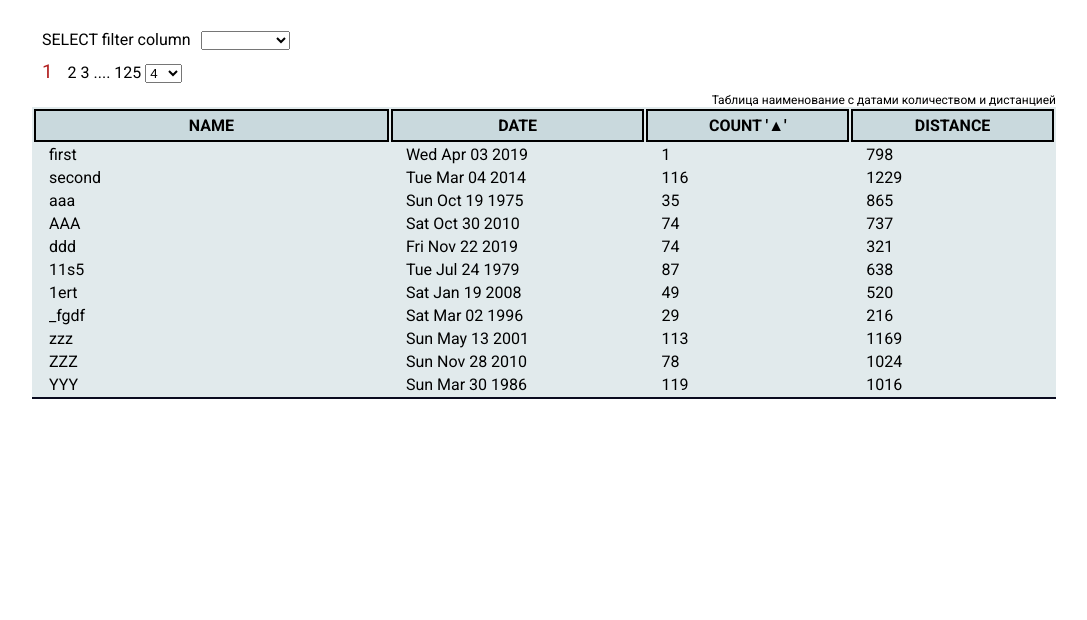
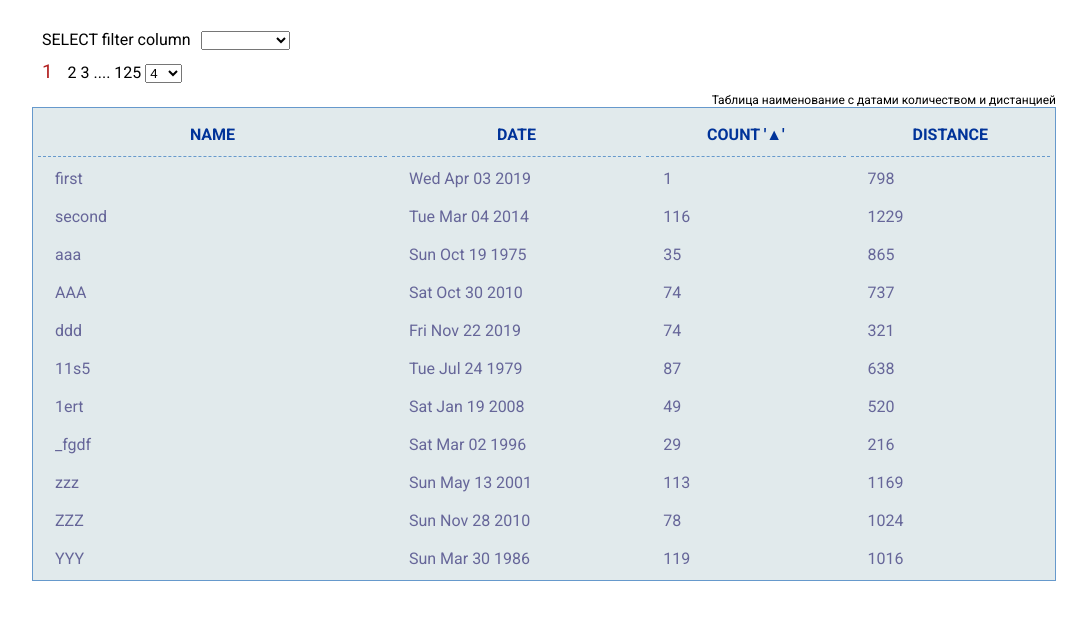
Before and after one commit to EgorKirillov/WXTestFront, a React (Create React App) app: page / in a window 1280 px wide. Shown: the top 620 px of the page, without its empty margins (96-1183 px from the left). Built offline with nearby package versions, Linux system fonts and the light colour scheme.

Commit message:
style/fix: change styles

```diff
--- a/src/app/UI/App.css
+++ b/src/app/UI/App.css
@@ -2,3 +2,20 @@
   font-family: 'Roboto', sans-serif;
   box-sizing: border-box;
 }
+table {
+  border: 1px solid #69c;
+
+}
+th {
+  font-weight: 700;
+  color: #039;
+  border-bottom: 1px dashed #69c;
+  padding: 12px 17px;
+}
+td {
+  color: #669;
+  padding: 7px 17px;
+}
+tr:hover td {
+  background: #ccddff;
+}
--- a/src/features/table/UI/table.module.css
+++ b/src/features/table/UI/table.module.css
@@ -2,7 +2,6 @@
     width: 80%;
     min-width: 700px;
     margin: 20px auto 0;
-    /*border: solid 2px black;*/
     display: flex;
     flex-direction: column;
     flex-wrap: nowrap;
@@ -11,10 +10,11 @@
 
 }
 .table {
-    border-bottom: solid 2px #0a0b1f;
     width:100%;
-    align-self: center;
     background-color: rgba(199, 216, 220, 0.53);
+    border-collapse: separate;
+    border-spacing: 5px;
+
 }
 .discription {
     font-size: 12px;
--- a/src/features/table/UI/table.tsx
+++ b/src/features/table/UI/table.tsx
@@ -11,8 +11,6 @@ export const Table = () => {
       <Filter/>
       <Paginator/>
       <table className={styles.table}>
-
-
         <TableHeader/>
         <TableBody/>
         <caption className={styles.discription}>Таблица наименование с датами количеством и дистанцией</caption>
--- a/src/features/table/UI/tableBody/row.tsx
+++ b/src/features/table/UI/tableBody/row.tsx
@@ -1,6 +1,5 @@
 import React from 'react';
 import {ItemType} from "../../itemsReducer";
-import styles from './tableBody.module.css'
 
 type RowType = {
   // order: number
@@ -9,11 +8,11 @@ type RowType = {
 
 export const Row = ({item}:RowType) => {
   return (
-    <tr className={styles.row}>
-      <td className={styles.name}>{item.name}</td>
-      <td className={styles.date}>{item.date}</td>
-      <td className={styles.count} >{item.count}</td>
-      <td className={styles.distance}>{item.distance}</td>
+    <tr>
+      <td>{item.name}</td>
+      <td>{item.date}</td>
+      <td>{item.count}</td>
+      <td>{item.distance}</td>
     </tr>
   );
 };
--- a/src/features/table/UI/tableBody/tableBody.module.css
+++ /dev/null
@@ -1,7 +0,0 @@
-.tableBody {}
-.row {}
-.row td{ padding-left: 15px }
-.name {}
-.date {}
-.count {}
-.distance {}
--- a/src/features/table/UI/tableBody/tableBody.tsx
+++ b/src/features/table/UI/tableBody/tableBody.tsx
@@ -1,13 +1,12 @@
 import React from 'react';
 import {useAppSelector} from "../../../../common/hooks/hooks";
 import {Row} from "./row";
-import styles from './tableBody.module.css'
 
 export const TableBody = () => {
   const items = useAppSelector(state => state.items.items)
   const tableData = items.map((item) => <Row key={item.id} item={item}/>)
 
   return (
-    <tbody className={styles.tableBody}> {tableData} </tbody>
+    <tbody> {tableData} </tbody>
   );
 };
--- a/src/features/table/UI/tableHeader/tableHeader.module.css
+++ b/src/features/table/UI/tableHeader/tableHeader.module.css
@@ -1,26 +1,18 @@
-.tableHeader {
-    /*background-color: rgba(199, 216, 220, 0.8);*/
-    background-color: rgba(199, 216, 220, 0.53);
-    margin: 0;
-}
-.tableHeaderRow th{
-    background-color: rgba(199, 216, 220, 0.8);
-    border:2px solid black ;
-    margin: 0;
-    padding:  5px 0;
-}
 .name {
-width: 35%;
+    width: 35%;
     min-width: 200px;
 }
+
 .date {
     width: 25%;
     min-width: 200px;
 }
+
 .count {
     width: 20%;
     min-width: 150px;
 }
+
 .distance {
     width: 20%;
     min-width: 150px;
--- a/src/features/table/UI/tableHeader/tableHeader.tsx
+++ b/src/features/table/UI/tableHeader/tableHeader.tsx
@@ -21,8 +21,8 @@ export const TableHeader = () => {
   }
 
   return (
-    <thead className={styles.tableHeader}>
-    <tr className={styles.tableHeaderRow}>
+    <thead>
+    <tr>
       <th className={styles.name} onClick={sortByColumnName} id={'name'}>{createColumnName("name", sortColumn)}</th>
       <th className={styles.date}>DATE</th>
       <th className={styles.count} onClick={sortByColumnName} id={'count'}>{createColumnName("count", sortColumn)}</th>
```
